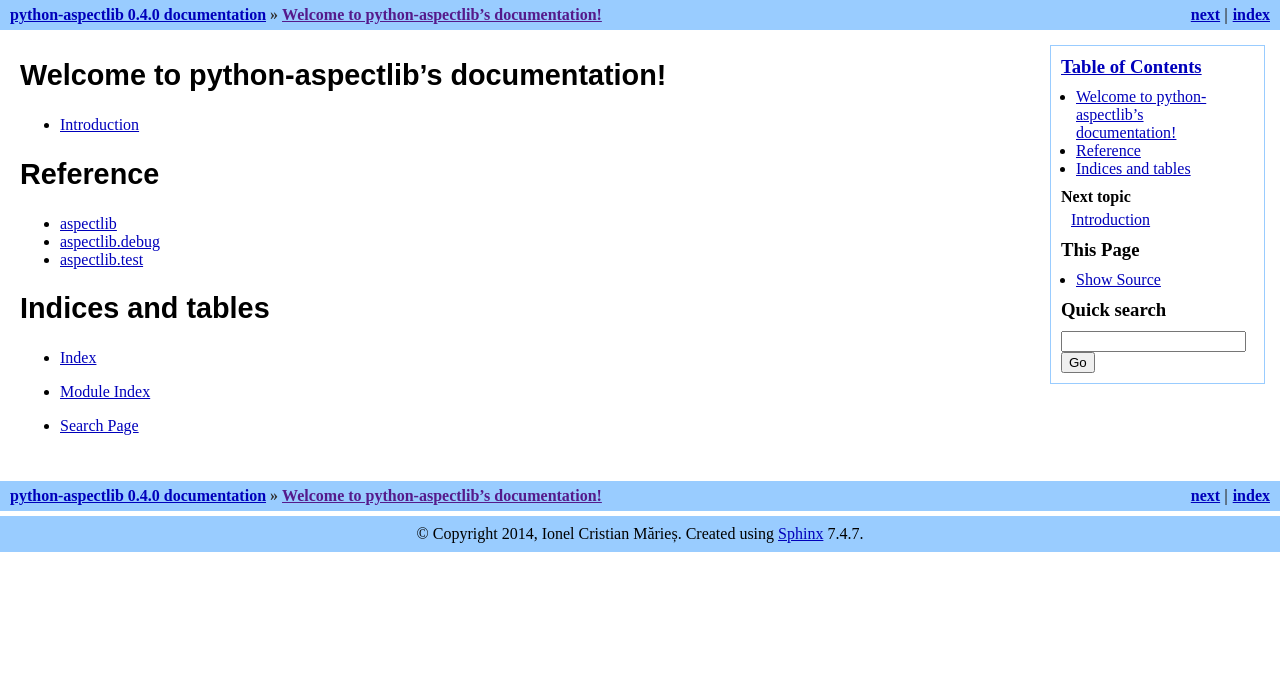
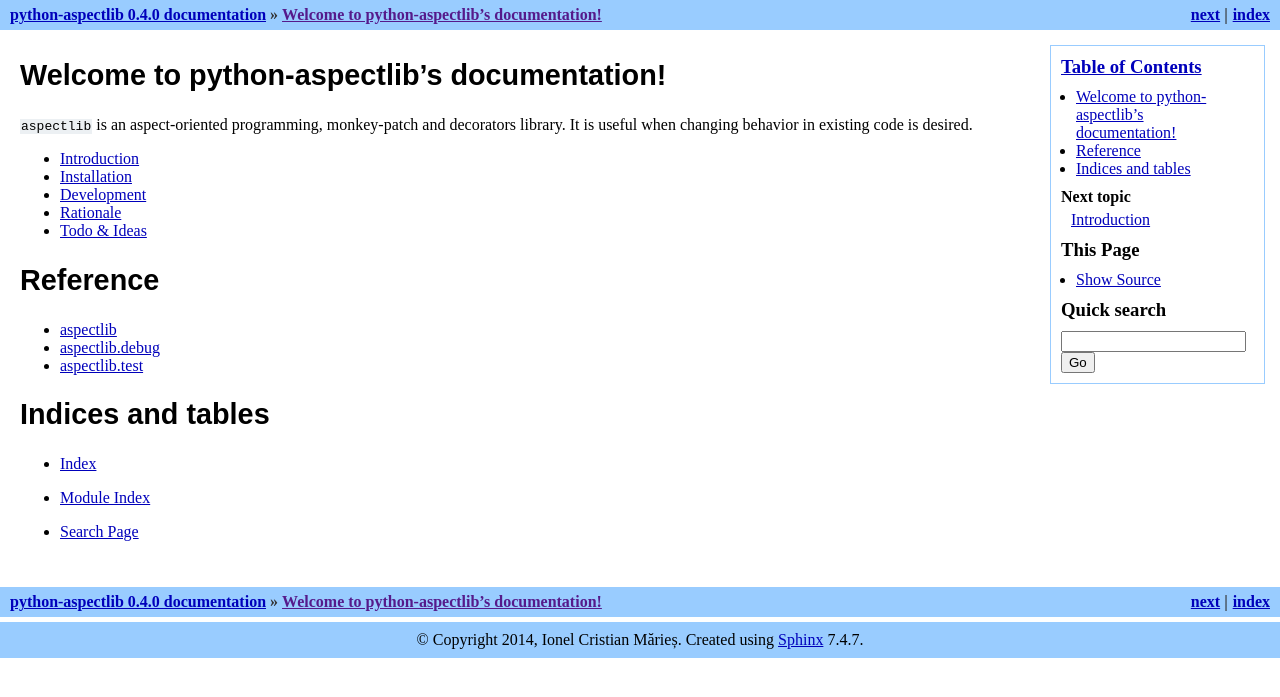
Before and after one commit to ionelmc/python-aspectlib, a Sphinx documentation site: the page built from docs/index.rst, in a window 1280 px wide. Shown: the top 697 px of the page. Built offline with Sphinx 7.4.7, drawn with Linux system fonts in a browser that asks for light colours.

Commit message:
More doc updates.

```diff
--- a/docs/conf.py
+++ b/docs/conf.py
@@ -36,7 +36,7 @@
 # unit titles (such as .. function::).
 #add_module_names = True
 
-pygments_style = 'monokai'
+pygments_style = 'trac'
 html_theme = 'traditional'
 
 # Theme options are theme-specific and customize the look and feel of a theme
--- /dev/null
+++ b/docs/development.rst
@@ -0,0 +1,4 @@
+Development
+===========
+
+Development is happening on `Github <https://github.com/ionelmc/python-aspectlib>`_.
--- a/docs/index.rst
+++ b/docs/index.rst
@@ -1,15 +1,17 @@
-.. python-aspectlib documentation master file, created by
-   sphinx-quickstart on Sat Mar  8 16:30:48 2014.
-   You can adapt this file completely to your liking, but it should at least
-   contain the root `toctree` directive.
-
 Welcome to python-aspectlib's documentation!
 ============================================
+
+``aspectlib`` is an aspect-oriented programming, monkey-patch and decorators library. It is useful when changing
+behavior in existing code is desired.
 
 .. toctree::
     :maxdepth: 1
 
     introduction
+    installation
+    development
+    rationale
+    todo
 
 Reference
 =========
```
Also changed, not shown: README.rst (+3 -86 lines), docs/installation.rst (added, +15 -0 lines), docs/introduction.rst (+7 -5 lines), docs/rationale.rst (added, +16 -0 lines), docs/todo.rst (+4 -3 lines).
